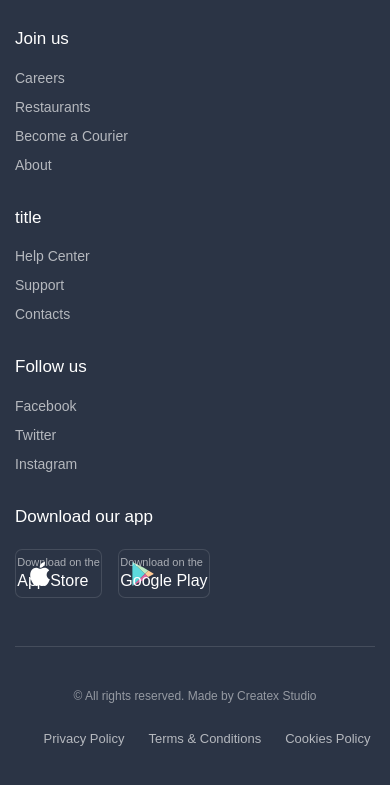
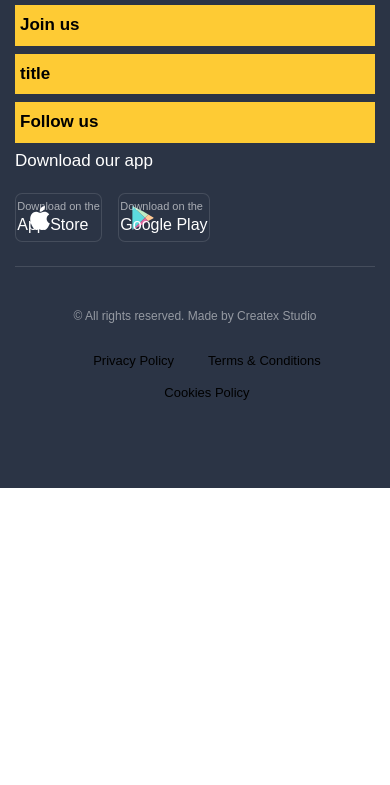
Before and after one commit to Sahani26/buldel-ai-automation, a plain HTML site: page index.html in a window 390 px wide. Shown: the part 5902-6687 px from the top of the page. After the commit the page ends 6390 px from the top, so only its background shows below. Drawn offline with nearby package versions, Linux system fonts and the light colour scheme; files whose address does not match are found by name.

Commit message:
Update custom.css

```diff
--- a/css/custom.css
+++ b/css/custom.css
@@ -94,5 +94,30 @@
 .container .mob-logo a{
  padding: 0;
 }
+h3.widget-title.text-light.title {
+    background-color: #fecb34;
+    padding: 10px 5px;
+    color: #000 !important;
+    font-weight: 600;
+    margin-bottom:0;
+    cursor: pointer;
+}
+.footer ul{
+    display: none;
+}
+.footer .pb-2{
+    margin-bottom: 0 !important;
+}
+.footer ul.widget-list.list{
+    background-color: #fff;
+}
+.footer li a{
+   color: #000 !important;
+   padding:2px 5px;
+}
+.footer li a:hover{
+    color: #fff !important;
 
+    background-color: #003769;
+ }
 }
```
